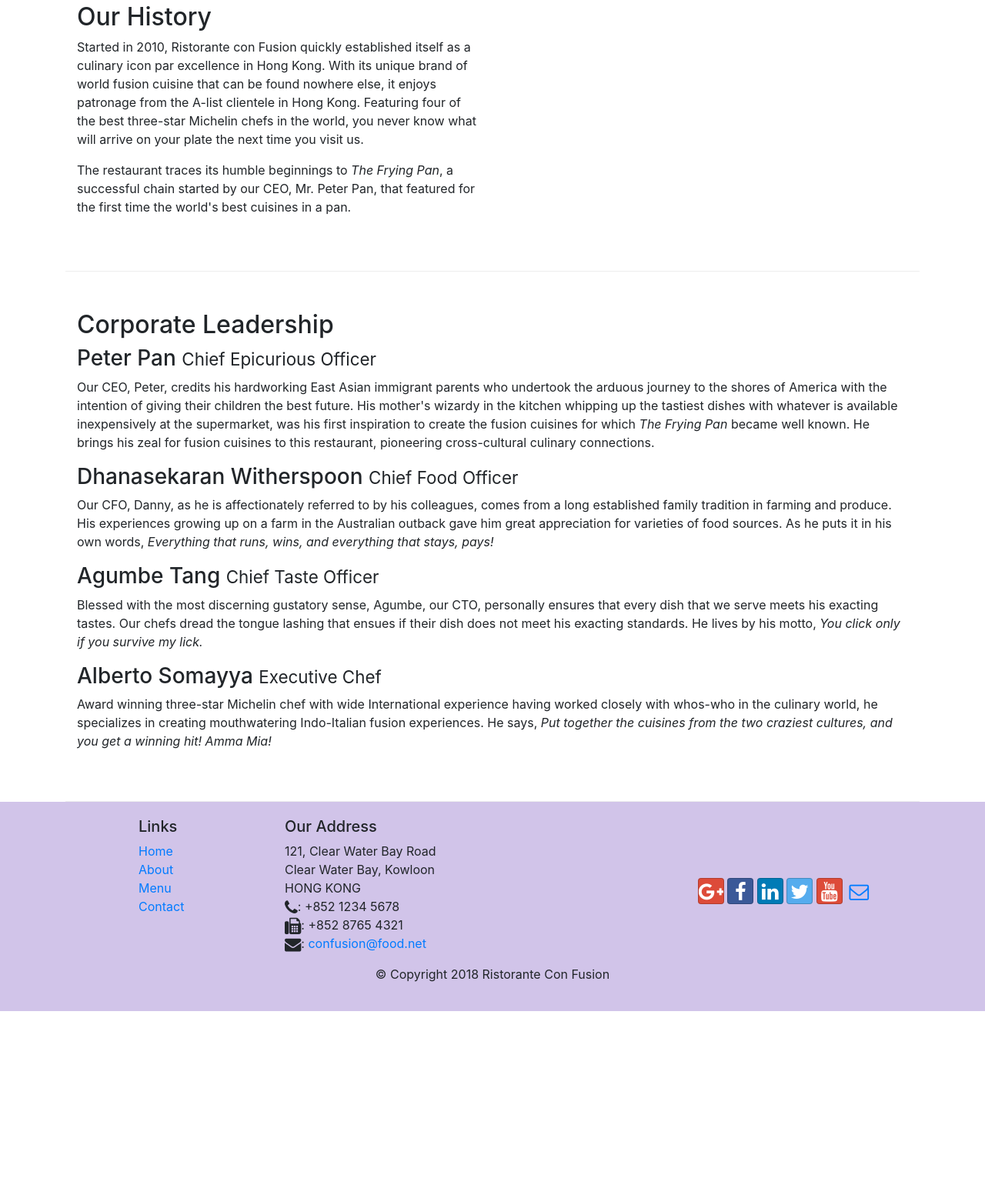
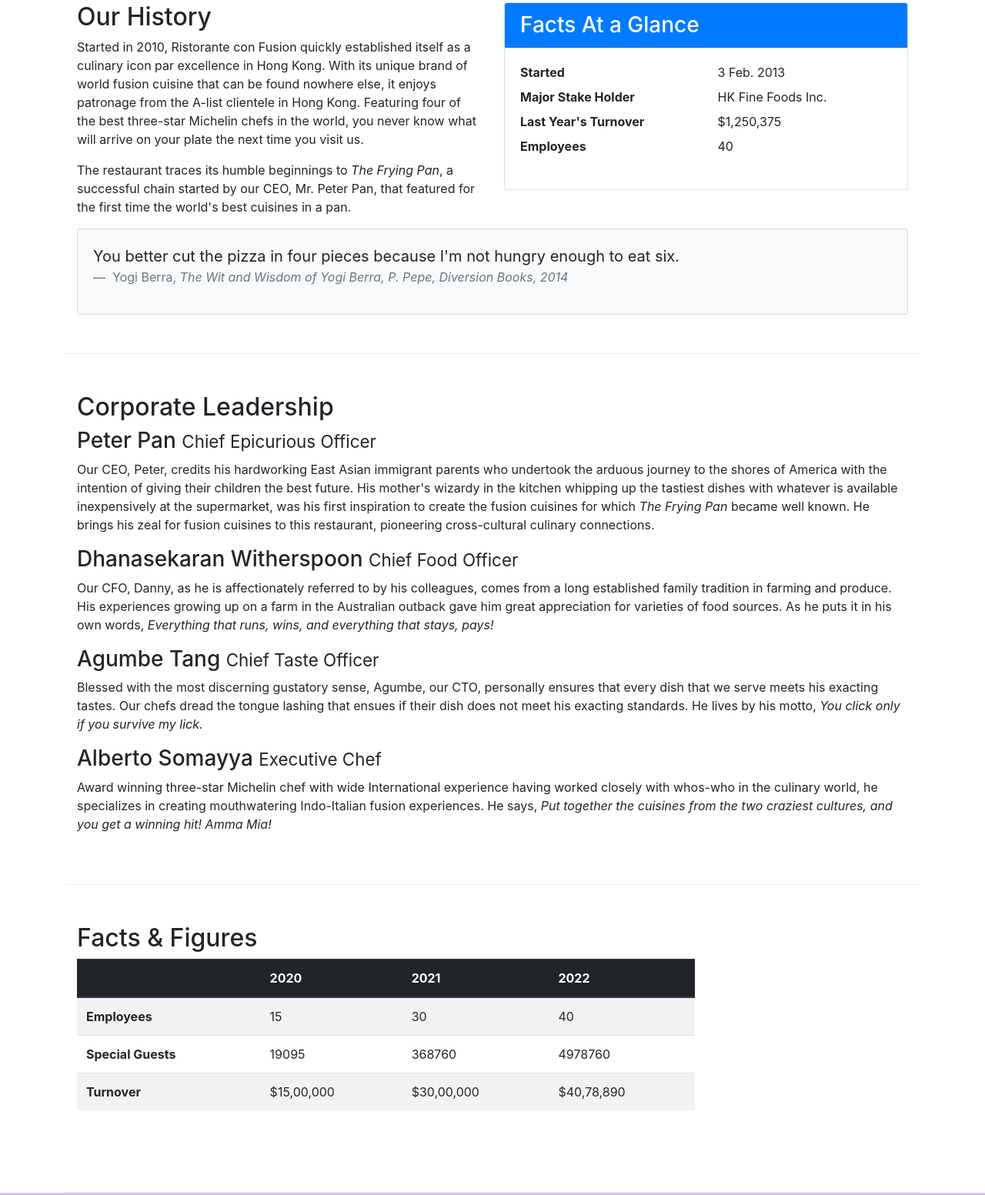
Before and after one commit to Srinu126/Responsive-Web-Design, a website: page aboutus.html in a window 1280 px wide. Shown: the part 512-2065 px from the top of the page at 77% size. Before the commit the page ends 1876 px from the top, so only its background shows below. Drawn offline with nearby package versions, Linux system fonts and the light colour scheme.

Commit message:
Tables and Cards

```diff
--- a/aboutus.html
+++ b/aboutus.html
@@ -11,8 +11,14 @@
       rel="stylesheet"
       href="node_modules/bootstrap/dist/css/bootstrap.min.css"
     />
-    <link rel="stylesheet" href="node_modules/font-awesome/css/font-awesome.min.css">
-    <link rel="stylesheet" href="node_modules/bootstrap-social/bootstrap-social.css">
+    <link
+      rel="stylesheet"
+      href="node_modules/font-awesome/css/font-awesome.min.css"
+    />
+    <link
+      rel="stylesheet"
+      href="node_modules/bootstrap-social/bootstrap-social.css"
+    />
     <link rel="stylesheet" href="css/styles.css" />
 
     <title>Ristorante Con Fusion: About Us</title>
@@ -35,13 +41,25 @@
         <div class="collapse navbar-collapse" id="Navbar">
           <ul class="navbar-nav mr-auto">
             <li class="nav-item">
-              <a class="nav-link" href="./index.html"><span class="fa fa-home fa-lg"></span> Home</a>
+              <a class="nav-link" href="./index.html"
+                ><span class="fa fa-home fa-lg"></span> Home</a
+              >
             </li>
             <li class="nav-item active">
-              <a class="nav-link" href="#"><span class="fa fa-info fa-lg"></span> About</a>
+              <a class="nav-link" href="#"
+                ><span class="fa fa-info fa-lg"></span> About</a
+              >
             </li>
-            <li class="nav-item"><a class="nav-link" href="#"><span class="fa fa-list fa-lg"></span> Menu</a></li>
-            <li class="nav-item"><a class="nav-link" href="./contactus.html"><span class="fa fa-address-card fa-lg"></span> Contact</a></li>
+            <li class="nav-item">
+              <a class="nav-link" href="#"
+                ><span class="fa fa-list fa-lg"></span> Menu</a
+              >
+            </li>
+            <li class="nav-item">
+              <a class="nav-link" href="./contactus.html"
+                ><span class="fa fa-address-card fa-lg"></span> Contact</a
+              >
+            </li>
           </ul>
         </div>
       </div>
@@ -93,7 +111,40 @@
             cuisines in a pan.
           </p>
         </div>
-        <div class="col-12 col-sm"></div>
+        <div class="col-12 col-sm">
+          <div class="card">
+            <h3 class="card-header bg-primary text-white">Facts At a Glance</h3>
+            <div class="card-body">
+              <dl class="row">
+                <dt class="col-6">Started</dt>
+                <dd class="col-6">3 Feb. 2013</dd>
+                <dt class="col-6">Major Stake Holder</dt>
+                <dd class="col-6">HK Fine Foods Inc.</dd>
+                <dt class="col-6">Last Year's Turnover</dt>
+                <dd class="col-6">$1,250,375</dd>
+                <dt class="col-6">Employees</dt>
+                <dd class="col-6">40</dd>
+              </dl>
+            </div>
+          </div>
+        </div>
+        <div class="col-12">
+          <div class="card card-body bg-light">
+            <blockquote class="blockquote">
+              <p class="mb-0">
+                You better cut the pizza in four pieces because I'm not hungry
+                enough to eat six.
+              </p>
+              <footer class="blockquote-footer">
+                Yogi Berra,
+                <cite title="Source Title">
+                  The Wit and Wisdom of Yogi Berra, P. Pepe, Diversion Books,
+                  2014
+                </cite>
+              </footer>
+            </blockquote>
+          </div>
+        </div>
       </div>
 
       <div class="row row-content">
@@ -143,6 +194,44 @@
           </p>
         </div>
       </div>
+      <div class="row row-content">
+        <div class="col-12 col-sm-9">
+          <h2>Facts &amp; Figures</h2>
+          <div class="table-responsive">
+            <table class="table table-striped">
+              <thead class="thead-dark">
+                <tr>
+                  <th>&nbsp;</th>
+                  <th>2020</th>
+                  <th>2021</th>
+                  <th>2022</th>
+                </tr>
+              </thead>
+              <tbody>
+                <tr>
+                  <th>Employees</th>
+                  <td>15</td>
+                  <td>30</td>
+                  <td>40</td>
+                </tr>
+                <tr>
+                  <th>Special Guests</th>
+                  <td>19095</td>
+                  <td>368760</td>
+                  <td>4978760</td>
+                </tr>
+                <tr>
+                  <th>Turnover</th>
+                  <td>$15,00,000</td>
+                  <td>$30,00,000</td>
+                  <td>$40,78,890</td>
+                </tr>
+              </tbody>
+            </table>
+          </div>
+          <div class="col-12 col-sm-3"></div>
+        </div>
+      </div>
     </div>
 
     <footer class="footer">
@@ -165,7 +254,8 @@
               HONG KONG<br />
               <i class="fa fa-phone fa-lg"></i>: +852 1234 5678<br />
               <i class="fa fa-fax fa-lg"></i>: +852 8765 4321<br />
-              <i class="fa fa-envelope fa-lg"></i>: <a href="mailto:confusion@food.net">confusion@food.net</a>
+              <i class="fa fa-envelope fa-lg"></i>:
+              <a href="mailto:confusion@food.net">confusion@food.net</a>
             </address>
           </div>
           <div class="col-12 col-sm-4 align-self-center">
```
Lines whose indentation alone changed are shown as unchanged.
